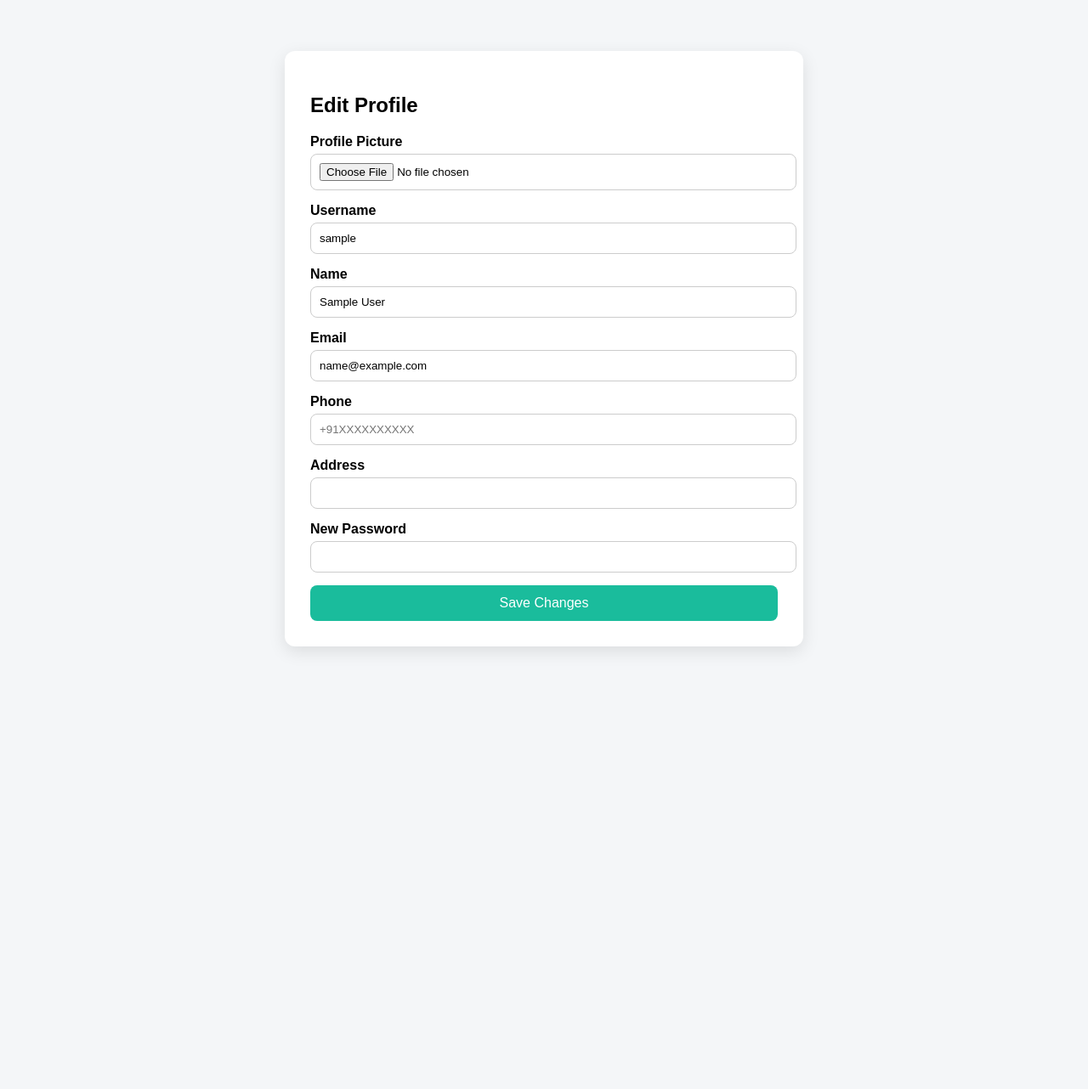
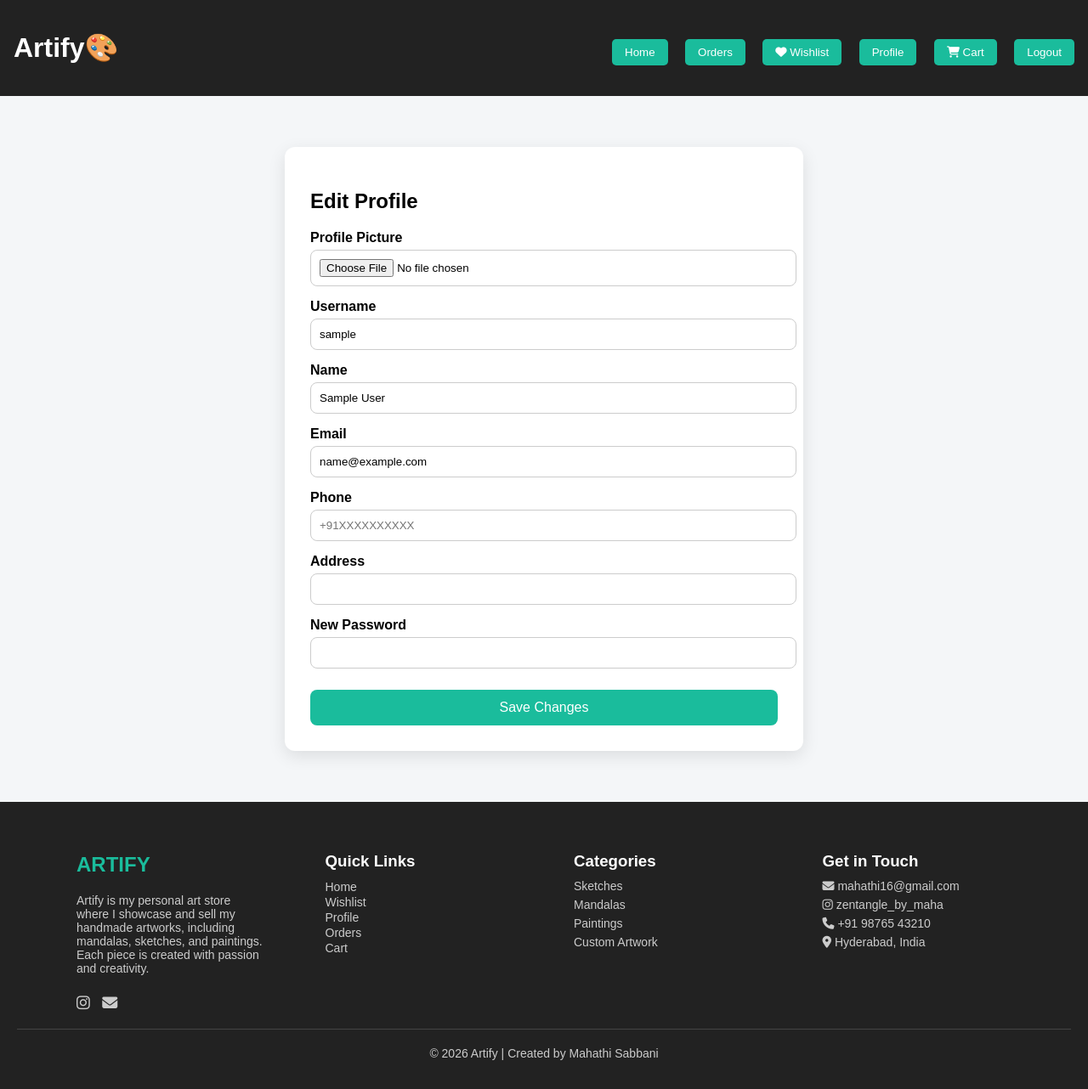
Before and after one commit to Mahathi1601/Artify-Webpage, a plain HTML site: page frontend/edit-profile.html in a window 1280 px wide. Shown: the whole page at 85% size. Before the commit the page ends 821 px from the top, so only its background shows below. Drawn offline with Linux system fonts and the light colour scheme; sample sign-in values are in the browser's storage.

Commit message:
made few links functionable which are not working

```diff
--- a/frontend/edit-profile.html
+++ b/frontend/edit-profile.html
@@ -5,6 +5,8 @@
 <meta name="viewport" content="width=device-width, initial-scale=1.0">
 <title>Edit Profile</title>
 
+<link rel="stylesheet" href="https://cdnjs.cloudflare.com/ajax/libs/font-awesome/6.7.2/css/all.min.css">
+<link rel="stylesheet" href="style.css">
 <style>
 body {
     font-family: Arial;
@@ -61,10 +63,88 @@ h2 {
 .btn:hover {
     background: #16a085;
 }
+
+/* Footer */
+
+.footer{
+  background:#222;
+  color:#ccc;
+  padding:40px 20px 20px;
+  margin-top:40px;
+}
+
+.footer-container{
+  display:grid;
+  grid-template-columns:repeat(4, 1fr);
+  gap:70px;
+  max-width:1100px;
+  margin:auto;
+}
+
+.footer-col h3{
+  color:#fff;
+  margin-bottom:10px;
+}
+
+.logo{
+  color:#1abc9c;
+}
+
+.footer-col p,
+.footer-col a{
+  font-size:14px;
+  color:#ccc;
+  margin:6px 0;
+  text-decoration:none;
+}
+
+.footer-col a:hover{
+  color:#1abc9c;
+}
+
+.socials i{
+  margin-right:10px;
+  font-size:18px;
+  cursor:pointer;
+}
+
+.socials i:hover{
+  color:#1abc9c;
+}
+
+.footer hr{
+  border:0;
+  border-top:1px solid #444;
+  margin:20px 0;
+}
+
+.footer-bottom{
+  text-align:center;
+  font-size:14px;
+}
+
 </style>
 </head>
 
 <body>
+    <header>
+        <h1>Artify🎨</h1>
+        <div class="headerR">
+            <span id="hi"></span>
+            <button onclick="window.location.href='store.html'">Home</button>
+           <button onclick="window.location.href='orders.html'">Orders</button>
+           <button onclick="window.location.href='wishlist.html'">
+            <i class="fa fa-heart"></i> Wishlist
+        </button>
+            <button onclick="window.location.href='profile.html'">Profile</button>
+             <button onclick="window.location.href='cart.html'">
+    <i class="fa-solid fa-cart-shopping"></i>
+    Cart
+</button>
+<button onclick="logout()">Logout</button>
+        </div>
+    </header>
+
 
 <div class="container">
     <h2>Edit Profile</h2>
@@ -105,6 +185,61 @@ h2 {
 
     <button class="btn" onclick="updateProfile()">Save Changes</button>
 </div>
+
+<footer class="footer">
+
+<div class="footer-container">
+
+<!-- About -->
+<div class="footer-col">
+<h2 class="logo">ARTIFY</h2>
+<p>
+Artify is my personal art store where I showcase and sell my handmade artworks,
+including mandalas, sketches, and paintings. Each piece is created with passion and creativity.
+</p>
+<br>
+<div class="socials">
+<a href="https://www.instagram.com/zentangle_by_maha/" target="_blank"><i class="fab fa-instagram"></i></a>
+<a href="mailto:mahasabbani16@gmail.com"><i class="fa fa-envelope"></i></a>
+</div>
+</div>
+
+<!-- Quick Links -->
+<div class="footer-col">
+<h3>Quick Links</h3>
+<a href="store.html">Home</a><br>
+<a href="wishlist.html">Wishlist</a><br>
+<a href="profile.html">Profile</a><br>
+<a href="orders.html">Orders</a><br>
+<a href="cart.html">Cart</a><br>
+</div>
+
+<!-- Categories -->
+<div class="footer-col">
+<h3>Categories</h3>
+<p>Sketches</p>
+<p>Mandalas</p>
+<p>Paintings</p>
+<p>Custom Artwork</p>
+</div>
+
+
+<!-- Contact -->
+<div class="footer-col">
+<h3>Get in Touch</h3>
+<p><i class="fa fa-envelope"></i><a href="mailto:mahasabbani16@gmail.com"> mahathi16@gmail.com</a></p>
+<p><i class="fab fa-instagram"></i><a href="https://www.instagram.com/zentangle_by_maha/" target="_blank"> zentangle_by_maha</a></p>
+<p><i class="fa fa-phone"></i> <a href="tel:+919876543210"> +91 98765 43210</a></p>
+<p><i class="fa fa-map-marker-alt"></i> Hyderabad, India</p>
+</div>
+
+</div>
+
+<hr>
+
+<p class="footer-bottom">© 2026 Artify | Created by Mahathi Sabbani</p>
+
+</footer>
 
 <script>
 let user = JSON.parse(localStorage.getItem("user"));
```
Also changed, not shown: frontend/cart.html (+3 -2 lines), frontend/login.html (+3 -2 lines), frontend/orders.html (+3 -2 lines), frontend/profile.html (+3 -2 lines), frontend/signup.html (+3 -2 lines), frontend/store.html (+4 -3 lines), frontend/wishlist.html (+3 -2 lines).
